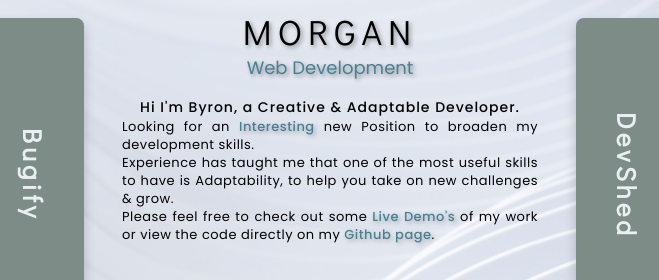
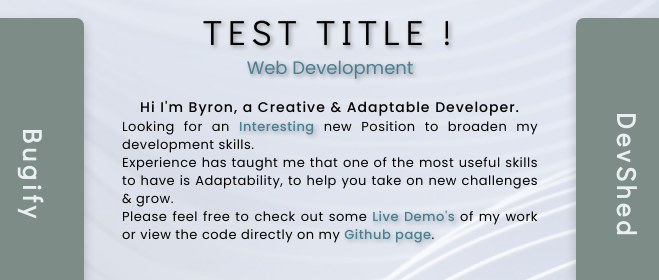
Before and after one commit to ba-morgan/Single_Page_Portfolio, a plain HTML site: page index.html in a window 1280 px wide. Shown: the top 280 px of the page, 310-969 px from the left. Drawn offline with Linux system fonts and the light colour scheme.

Commit message:
title Change

```diff
--- a/index.html
+++ b/index.html
@@ -39,7 +39,7 @@
       </section>
       <section class="sect_2">
         <section class="textBox">
-          <h1>MORGAN</h1>
+          <h1>TEST TITLE !</h1>
           <h3>Web Development</h3>
           <br />
           <!-- ##########   Profile Section ########## -->
```
